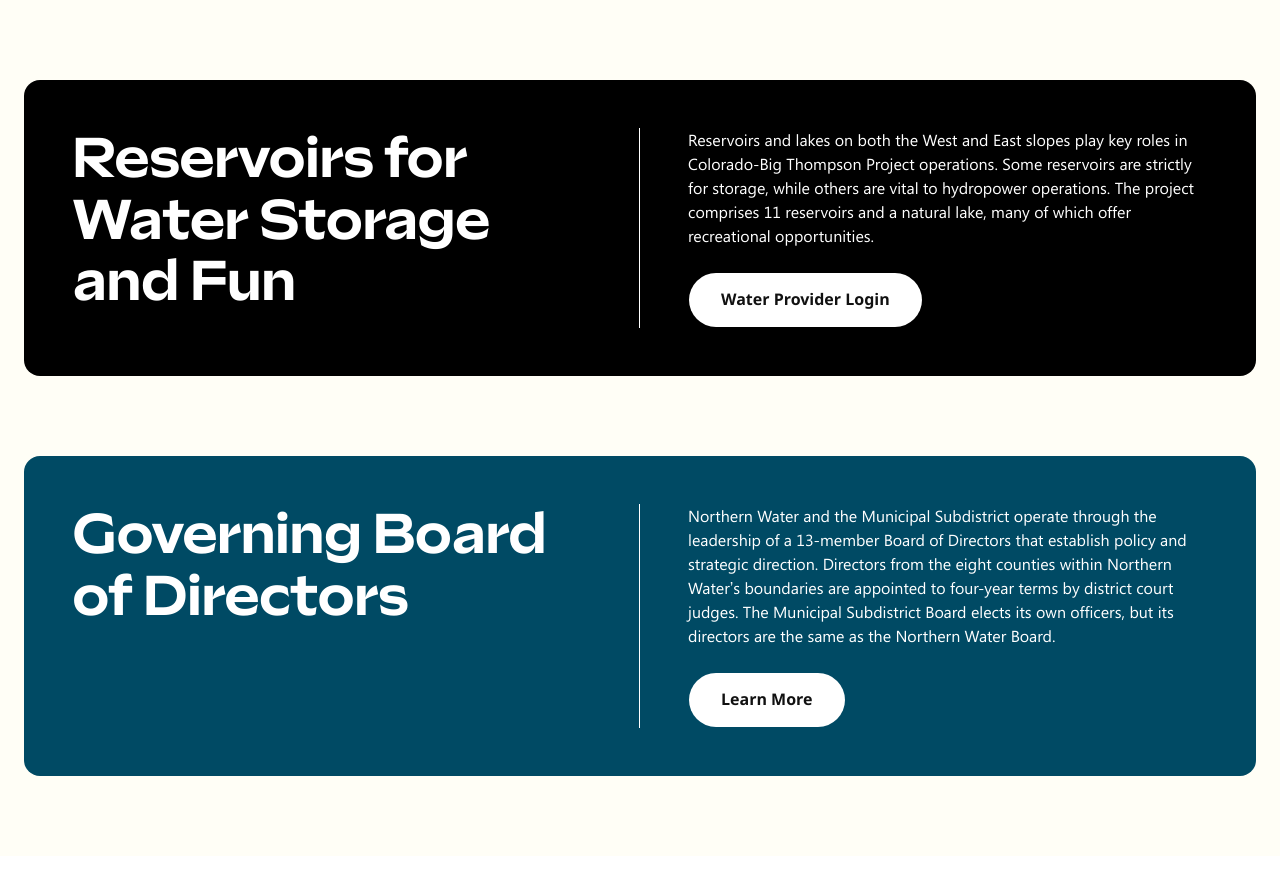
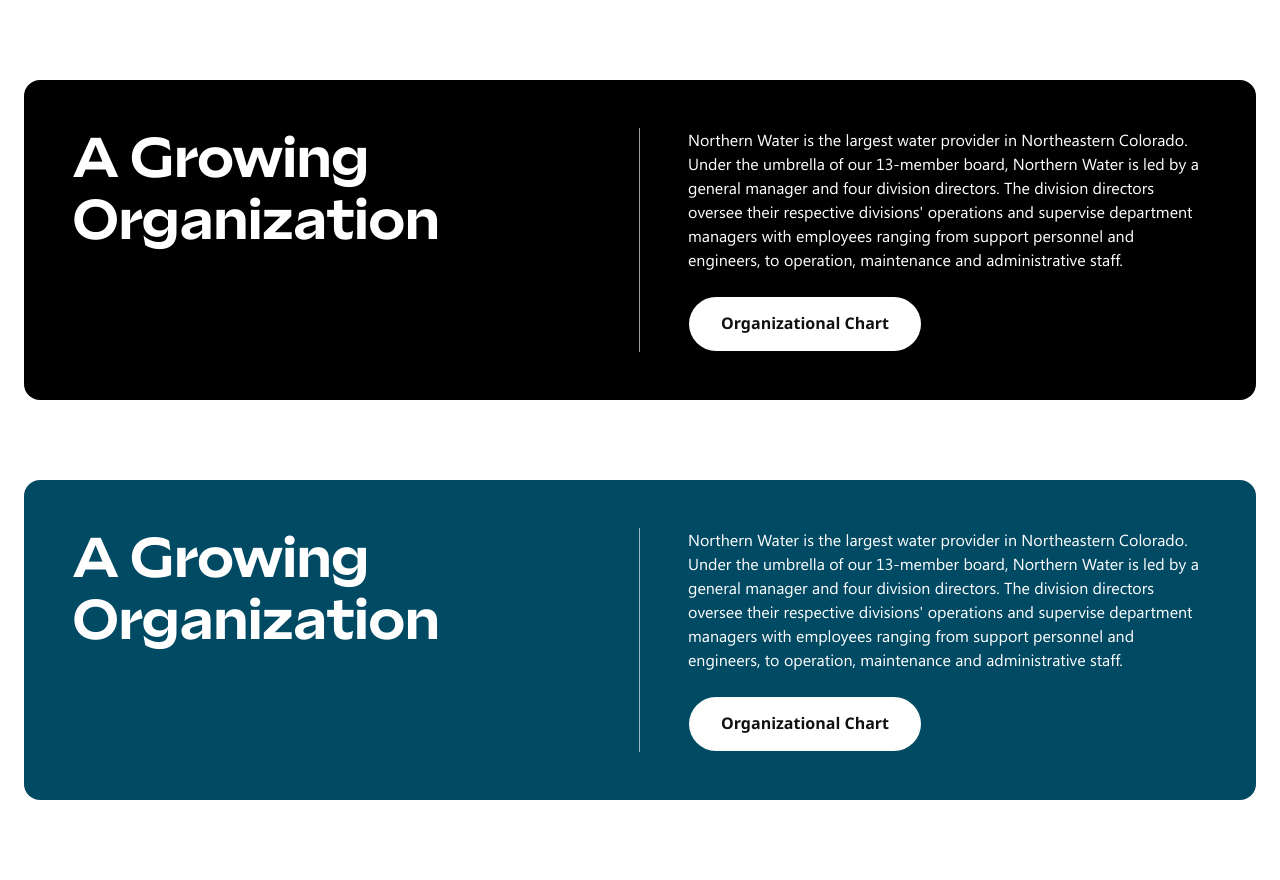
Before and after one commit to Exemplifi/NorthernWaters, a website built with Vite: page src/htmls/Components/text-only.html in a window 1280 px wide. Before the commit the page ends 856 px from the top, so only its background shows below. Built offline with nearby package versions, Linux system fonts and the light colour scheme.

Commit message:
Bugherd issues fixed.

```diff
--- a/src/assets/scss/components/_text-only.scss
+++ b/src/assets/scss/components/_text-only.scss
@@ -21,7 +21,7 @@
           @include media-breakpoint-down(lg) {
             margin-bottom: rem.convert(24px);
             padding-bottom: rem.convert(16px);
-            border-bottom: 1px solid #FFFFFF99;
+            border-bottom: 1px solid #ffffff99;
           }
         }
         &::after {
@@ -51,7 +51,7 @@
           }
         }
         .text-only-content-v1-button-wrapper {
-            margin-top: rem.convert(24px);
+          margin-top: rem.convert(24px);
         }
       }
       &.bg-black {
@@ -66,22 +66,30 @@
   }
 }
 
-.two-col-text{
-    padding-top: rem.convert(80px);
-    @include media-breakpoint-down(md){
-        padding-top: rem.convert(56px);
+.two-col-text {
+  padding-top: rem.convert(80px);
+  @include media-breakpoint-down(md) {
+    padding-top: rem.convert(56px);
+  }
+  .border-right {
+    @include media-breakpoint-up(md) {
+      border-right: 1px solid rgba(255, 255, 255, 0.6);
     }
-    .border-right{
-        @include media-breakpoint-up(md){
-            border-right: 1px solid rgba(255, 255, 255, 0.6);
-        }
+    h2 {
+      @include media-breakpoint-down(md) {
+        border-right: none;
+        border-bottom: 1px solid rgba(255, 255, 255, 0.6);
+        padding-bottom: rem.convert(16px);
+        margin-bottom: rem.convert(24px);
       }
-    .content-wrap{
-        @include media-breakpoint-up(md){
-            padding-left: rem.convert(48px);
-        }
-        .btn{
-            margin-top: rem.convert(24px);;
-        }
     }
+  }
+  .content-wrap {
+    @include media-breakpoint-up(md) {
+      padding-left: rem.convert(48px);
+    }
+    .btn {
+      margin-top: rem.convert(24px);
+    }
+  }
 }
--- a/src/htmls/Components/text-only.html
+++ b/src/htmls/Components/text-only.html
@@ -8,90 +8,42 @@
   </head>
   <body>
     <!-- Text Only Component v1 starts here -->
-    <section class="bg-off-white text-only-container-v1-full section-wrapper">
-      <div class="container text-only-container bg-black">
-        <div class="row text-only-content-v1-wrapper">
-          <div
-            class="col-12 col-lg-6 text-only-content-v1-left"
-            role="region"
-            aria-label="Water Storage Information"
-          >
-            <h2 class="text-only-content-v1-title">
-              Reservoirs for Water Storage and Fun
-            </h2>
+    <section class="section-wrapper two-col-text">
+      <div class="container bg-black rounded-4 p-4 p-lg-5">
+          <div class="row">
+              <div class="col-12 col-md-6 border-right">
+                  <h2>A Growing Organization</h2>
               </div>
-          <div class="col-12 col-lg-6 text-only-content-v1-right">
-            <div class="text-only-content-v1-text">
+              <div class="col-12 col-md-6 content-wrap">
                   <p>
-                Reservoirs and lakes on both the West and East slopes play key
-                roles in Colorado-Big Thompson Project operations. Some
-                reservoirs are strictly for storage, while others are vital to
-                hydropower operations. The project comprises 11 reservoirs and a
-                natural lake, many of which offer recreational opportunities.
+                      Northern Water is the largest water provider in Northeastern Colorado. Under the umbrella of our
+                      13-member board, Northern Water is led by a general manager and four division directors. The
+                      division directors oversee their respective divisions' operations and supervise department
+                      managers with employees ranging from support personnel and engineers, to operation, maintenance
+                      and administrative staff.
                   </p>
-            </div>
-            <div class="text-only-content-v1-button-wrapper">
                   <!-- Secondary Button starts here-->
-              <a
-                href="#"
-                class="btn secondary-btn d-inline-flex align-items-center liquid-animation"
-                role="button"
-                aria-label="Water Provider Login"
-                tabindex="0"
-                data-button-type="secondary"
-              >
-                <div
-                  class="secondary-btn-wrap norm liquid-animation-items liquid-animation-bg"
-                >
-                  <span class="btn-text">Water Provider Login</span>
-                  <span
-                    class="btn-icon liquid-animation-items liquid-animation-circle move"
-                    aria-hidden="true"
-                  >
+                  <a href="#" class="btn secondary-btn d-inline-flex align-items-center liquid-animation"
+                      role="button" aria-label="Water Provider Login" tabindex="0" data-button-type="secondary">
+                      <div class="secondary-btn-wrap norm liquid-animation-items liquid-animation-bg">
+                          <span class="btn-text">Organizational Chart </span>
+                          <span class="btn-icon liquid-animation-items liquid-animation-circle move"
+                              aria-hidden="true">
                               <span class="circle-animation">
-                      <svg
-                        width="24"
-                        height="24"
-                        viewBox="0 0 24 24"
-                        fill="none"
-                        xmlns="http://www.w3.org/2000/svg"
-                        role="img"
-                        aria-label="Right arrow"
-                      >
-                        <path
-                          d="M5 12H19"
-                          stroke="#111111"
-                          stroke-width="2"
-                          stroke-linecap="round"
-                          stroke-linejoin="round"
-                        />
-                        <path
-                          d="M12 5L19 12L12 19"
-                          stroke="#111111"
-                          stroke-width="2"
-                          stroke-linecap="round"
-                          stroke-linejoin="round"
-                        />
+                                  <svg width="24" height="24" viewBox="0 0 24 24" fill="none"
+                                      xmlns="http://www.w3.org/2000/svg" role="img" aria-label="Right arrow">
+                                      <path d="M5 12H19" stroke="#111111" stroke-width="2" stroke-linecap="round"
+                                          stroke-linejoin="round" />
+                                      <path d="M12 5L19 12L12 19" stroke="#111111" stroke-width="2"
+                                          stroke-linecap="round" stroke-linejoin="round" />
                                   </svg>
                               </span>
-                    <svg
-                      xmlns="http://www.w3.org/2000/svg"
-                      version="1.1"
-                      aria-hidden="true"
-                    >
+                              <svg xmlns="http://www.w3.org/2000/svg" version="1.1" aria-hidden="true">
                                   <defs>
                                       <filter id="goo-secondary">
-                          <feGaussianBlur
-                            in="SourceGraphic"
-                            stdDeviation="10"
-                            result="blur"
-                          />
-                          <feColorMatrix
-                            in="blur"
-                            mode="matrix"
-                            values="1 0 0 0 0  0 1 0 0 0  0 0 1 0 0  0 0 0 18 -7"
-                            result="goo"
-                          />
+                                          <feGaussianBlur in="SourceGraphic" stdDeviation="10" result="blur" />
+                                          <feColorMatrix in="blur" mode="matrix"
+                                              values="1 0 0 0 0  0 1 0 0 0  0 0 1 0 0  0 0 0 18 -7" result="goo" />
                                           <feBlend in="SourceGraphic" in2="goo" />
                                       </filter>
                                   </defs>
@@ -104,89 +56,46 @@
           </div>
       </div>
       </div>
+      </div>
     </section>
     <!-- Text Only Component v1 ends here -->
     <!-- Text Only Component v2 starts here -->
-    <section class="bg-off-white text-only-container-v1-full section-wrapper">
-      <div class="container text-only-container bg-blue">
-        <div class="row text-only-content-v1-wrapper">
-          <div
-            class="col-12 col-lg-6 text-only-content-v1-left"
-            role="region"
-            aria-label="Water Storage Information"
-          >
-            <h2 class="text-only-content-v1-title">
-              Governing Board of Directors
-            </h2>
+    <section class="section-wrapper two-col-text">
+      <div class="container bg-blue rounded-4 p-4 p-lg-5">
+          <div class="row">
+              <div class="col-12 col-md-6 border-right">
+                  <h2>A Growing Organization</h2>
               </div>
-          <div class="col-12 col-lg-6 text-only-content-v1-right">
-            <div class="text-only-content-v1-text">
+              <div class="col-12 col-md-6 content-wrap">
                   <p>
-                Northern Water and the Municipal Subdistrict operate through the leadership of a 13-member Board of Directors that establish policy and strategic direction. Directors from the eight counties within Northern Water’s boundaries are appointed to four-year terms by district court judges. The Municipal Subdistrict Board elects its own officers, but its directors are the same as the Northern Water Board.
+                      Northern Water is the largest water provider in Northeastern Colorado. Under the umbrella of our
+                      13-member board, Northern Water is led by a general manager and four division directors. The
+                      division directors oversee their respective divisions' operations and supervise department
+                      managers with employees ranging from support personnel and engineers, to operation, maintenance
+                      and administrative staff.
                   </p>
-            </div>
-            <div class="text-only-content-v1-button-wrapper">
                   <!-- Secondary Button starts here-->
-              <a
-                href="#"
-                class="btn secondary-btn d-inline-flex align-items-center liquid-animation"
-                role="button"
-                aria-label="Water Provider Login"
-                tabindex="0"
-                data-button-type="secondary"
-              >
-                <div
-                  class="secondary-btn-wrap norm liquid-animation-items liquid-animation-bg"
-                >
-                  <span class="btn-text">Learn More</span>
-                  <span
-                    class="btn-icon liquid-animation-items liquid-animation-circle move"
-                    aria-hidden="true"
-                  >
+                  <a href="#" class="btn secondary-btn d-inline-flex align-items-center liquid-animation"
+                      role="button" aria-label="Water Provider Login" tabindex="0" data-button-type="secondary">
+                      <div class="secondary-btn-wrap norm liquid-animation-items liquid-animation-bg">
+                          <span class="btn-text">Organizational Chart </span>
+                          <span class="btn-icon liquid-animation-items liquid-animation-circle move"
+                              aria-hidden="true">
                               <span class="circle-animation">
-                      <svg
-                        width="24"
-                        height="24"
-                        viewBox="0 0 24 24"
-                        fill="none"
-                        xmlns="http://www.w3.org/2000/svg"
-                        role="img"
-                        aria-label="Right arrow"
-                      >
-                        <path
-                          d="M5 12H19"
-                          stroke="#111111"
-                          stroke-width="2"
-                          stroke-linecap="round"
-                          stroke-linejoin="round"
-                        />
-                        <path
-                          d="M12 5L19 12L12 19"
-                          stroke="#111111"
-                          stroke-width="2"
-                          stroke-linecap="round"
-                          stroke-linejoin="round"
-                        />
+                                  <svg width="24" height="24" viewBox="0 0 24 24" fill="none"
+                                      xmlns="http://www.w3.org/2000/svg" role="img" aria-label="Right arrow">
+                                      <path d="M5 12H19" stroke="#111111" stroke-width="2" stroke-linecap="round"
+                                          stroke-linejoin="round" />
+                                      <path d="M12 5L19 12L12 19" stroke="#111111" stroke-width="2"
+                                          stroke-linecap="round" stroke-linejoin="round" />
                                   </svg>
                               </span>
-                    <svg
-                      xmlns="http://www.w3.org/2000/svg"
-                      version="1.1"
-                      aria-hidden="true"
-                    >
+                              <svg xmlns="http://www.w3.org/2000/svg" version="1.1" aria-hidden="true">
                                   <defs>
                                       <filter id="goo-secondary">
-                          <feGaussianBlur
-                            in="SourceGraphic"
-                            stdDeviation="10"
-                            result="blur"
-                          />
-                          <feColorMatrix
-                            in="blur"
-                            mode="matrix"
-                            values="1 0 0 0 0  0 1 0 0 0  0 0 1 0 0  0 0 0 18 -7"
-                            result="goo"
-                          />
+                                          <feGaussianBlur in="SourceGraphic" stdDeviation="10" result="blur" />
+                                          <feColorMatrix in="blur" mode="matrix"
+                                              values="1 0 0 0 0  0 1 0 0 0  0 0 1 0 0  0 0 0 18 -7" result="goo" />
                                           <feBlend in="SourceGraphic" in2="goo" />
                                       </filter>
                                   </defs>
@@ -199,6 +108,7 @@
           </div>
       </div>
       </div>
+      </div>
     </section>
     <!-- Text Only Component v2 ends here -->
     <script src="../../assets/dist/main.min.js"></script>
```
Also changed, not shown: src/htmls/Board-of-directors-page.html (+59 -4 lines), src/assets/dist/main.css, 2 other files. Lines whose indentation alone changed are shown as unchanged.
